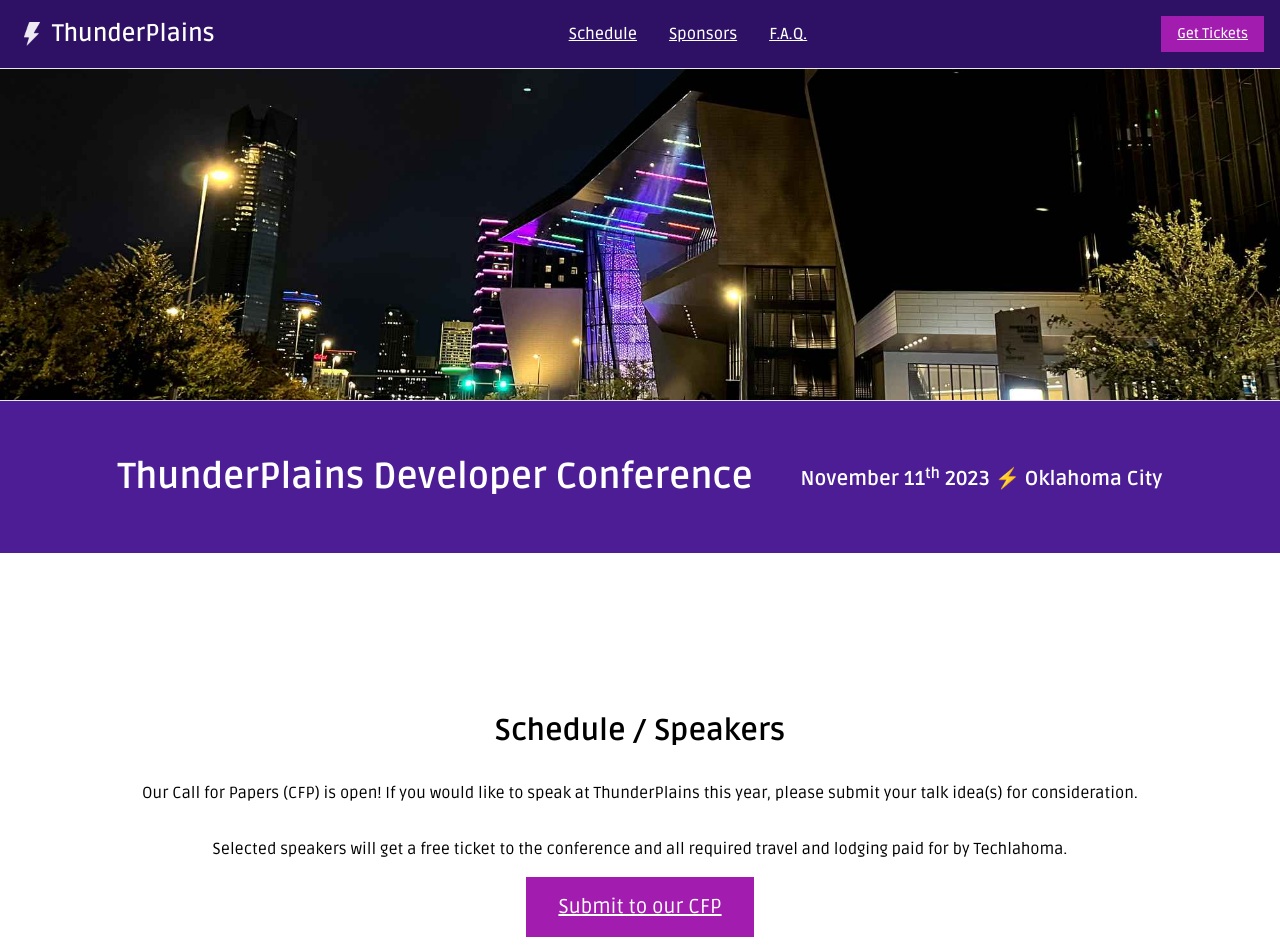
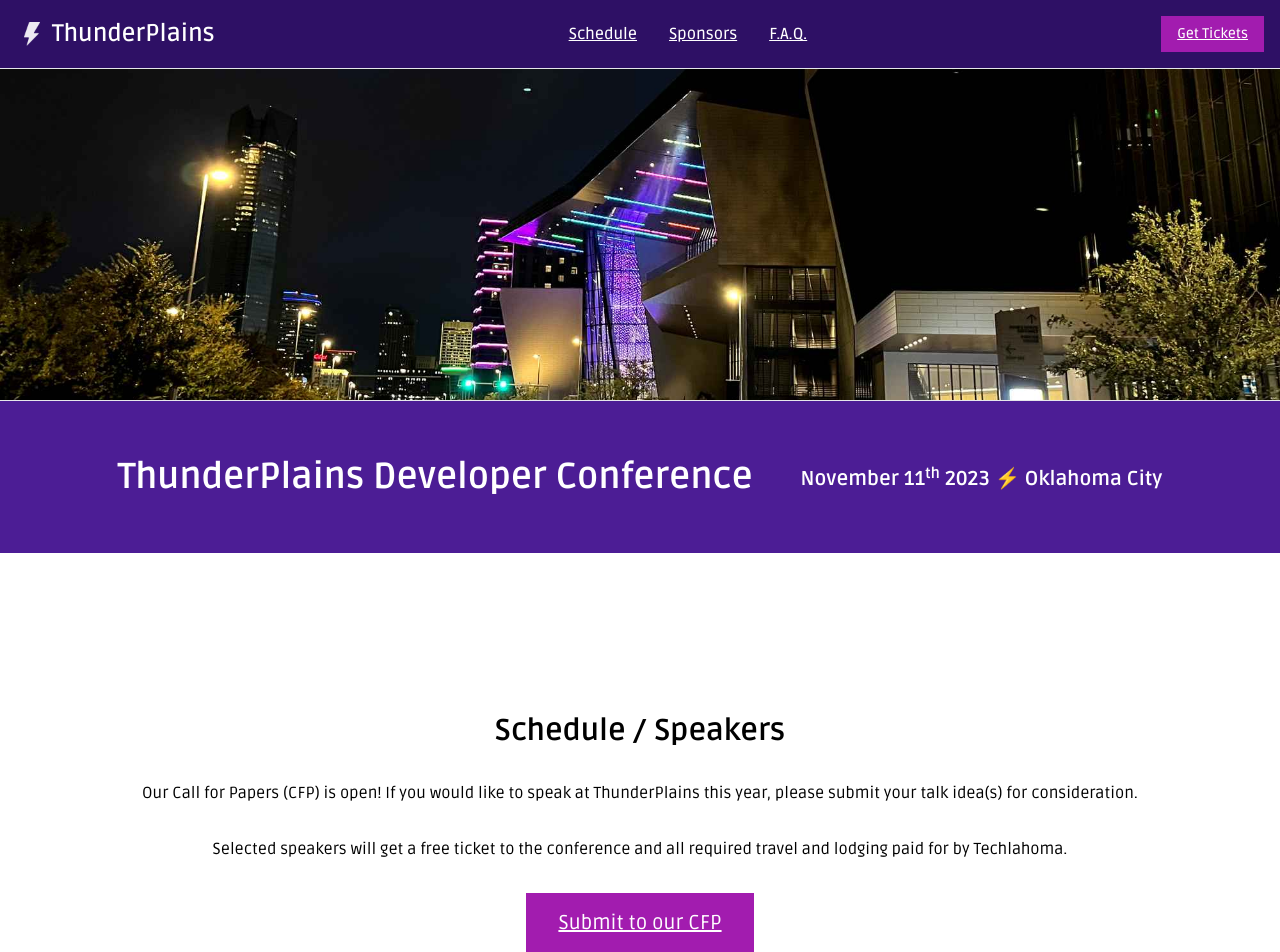
Before and after one commit to techlahoma/thunderplains-2023, a Next.js app: page / in a window 1280 px wide. Shown: the top 952 px of the page. Built offline with nearby package versions, Linux system fonts and the light colour scheme.

Commit message:
A bit more top margin

```diff
--- a/app/page.tsx
+++ b/app/page.tsx
@@ -40,7 +40,7 @@
         </p>
         <a
           href="https://www.papercall.io/tplains"
-          className="inline-block py-4 px-8 text-white text-xl bg-fuchsia-700 hover:bg-fuchsia-600"
+          className="mt-4 inline-block py-4 px-8 text-white text-xl bg-fuchsia-700 hover:bg-fuchsia-600"
         >
           Submit to our CFP
         </a>
```
